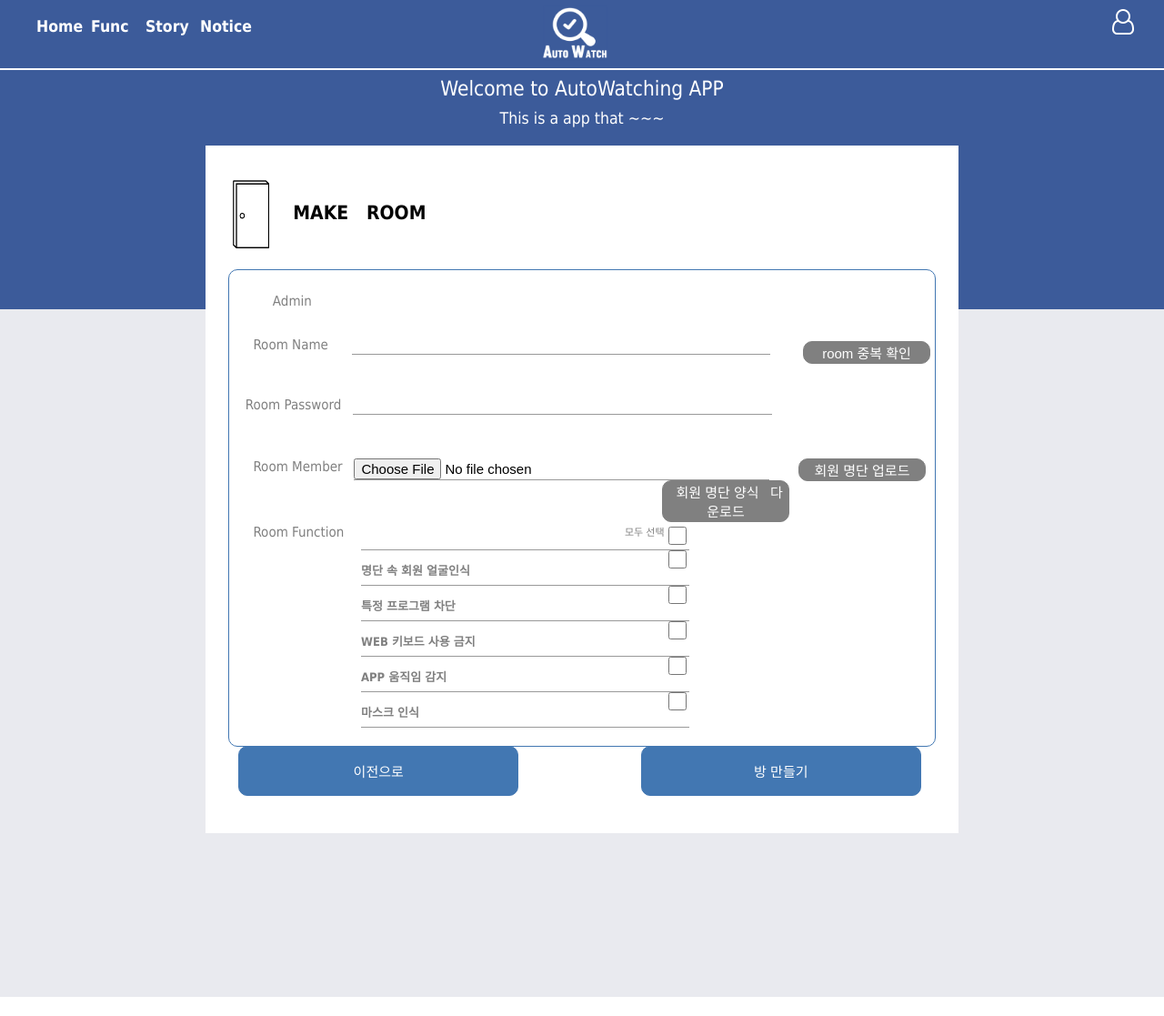
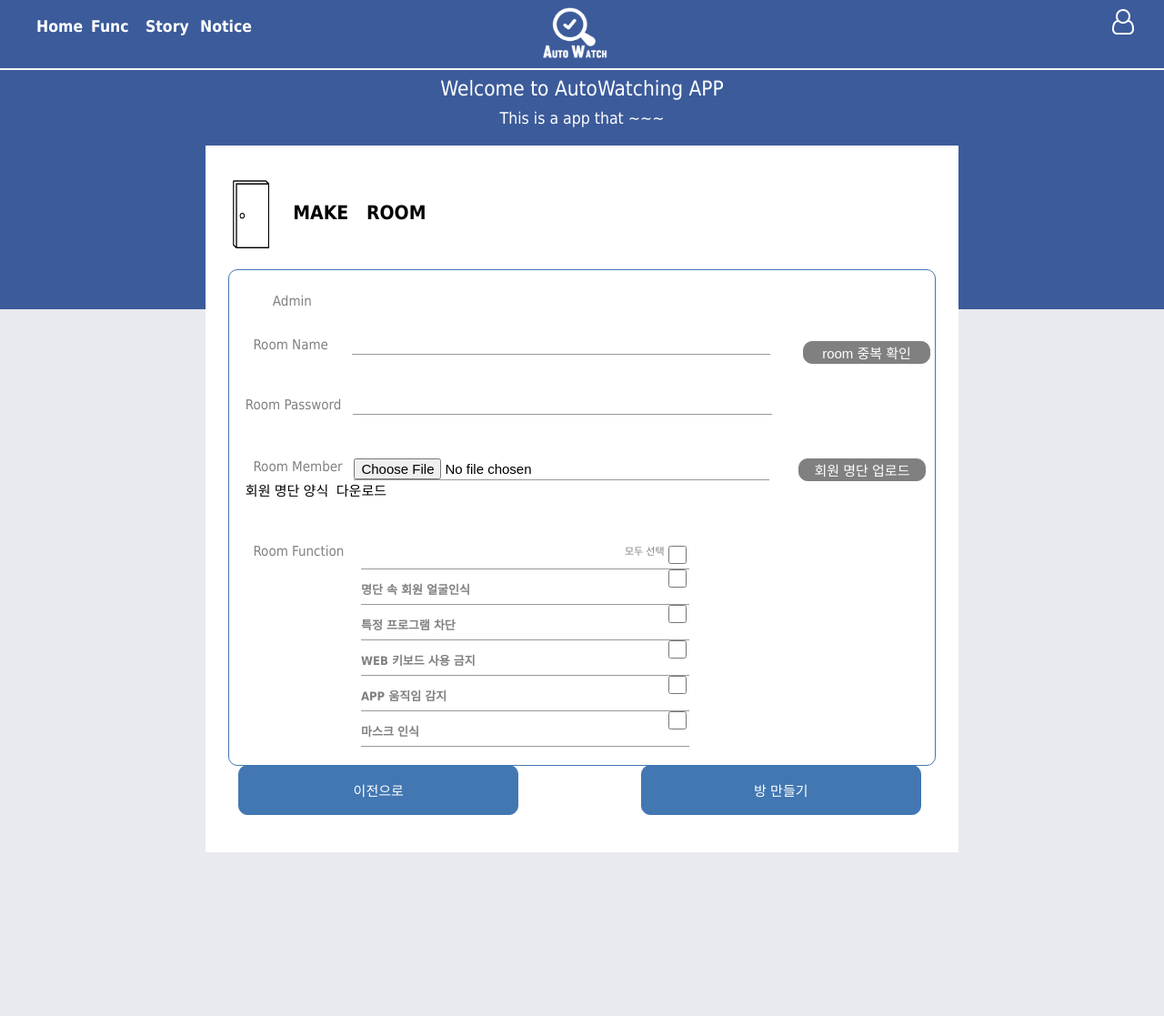
Before and after one commit to ESproject-antiseptic/Webserver, a Django app: page /home/make_room in a window 1280 px wide. Shown: the part 16-1133 px from the top of the page at 91% size. Before the commit the page ends 1112 px from the top, so only its background shows below. Run offline with Django 3.2, Linux system fonts and the light colour scheme.

Commit message:
#9.30 유림준영merge

```diff
--- a/Webserver/antiseptic19/home/templates/home/make_room.html
+++ b/Webserver/antiseptic19/home/templates/home/make_room.html
@@ -143,7 +143,7 @@
                 <label for= "room_member" class="labelid"  style="float:left;" > &nbsp&nbsp&nbsp&nbsp Room Member &nbsp&nbsp </label>
                 <input type="file" class ="room_member" name="room_member" id="room_member" check="fail">
                 <button type="button" class ="room_member_bt" name="room_member_bt" id="room_member_bt"  onclick="execl_upload();" style=" float:right; margin-right:0px; width: 140px; background-color: gray; border: 1px solid gray;">회원 명단 업로드</button>
-                <button type="button" class ="room_member_down_bt" name="room_member_down_bt" id="room_member_down_bt"  onclick="execl_download();" style=" float:right; margin-right:0px; width: 140px; background-color: gray; border: 1px solid gray;">&nbsp&nbsp회원 명단 양식&nbsp&nbsp 다운로드</button>
+                <a type="btn" style= "text-decoration:none;" href="/static/a.xlsx" download><br>&nbsp&nbsp&nbsp회원 명단 양식&nbsp 다운로드</a>
             <!--</form>-->
         </div>
 
```
